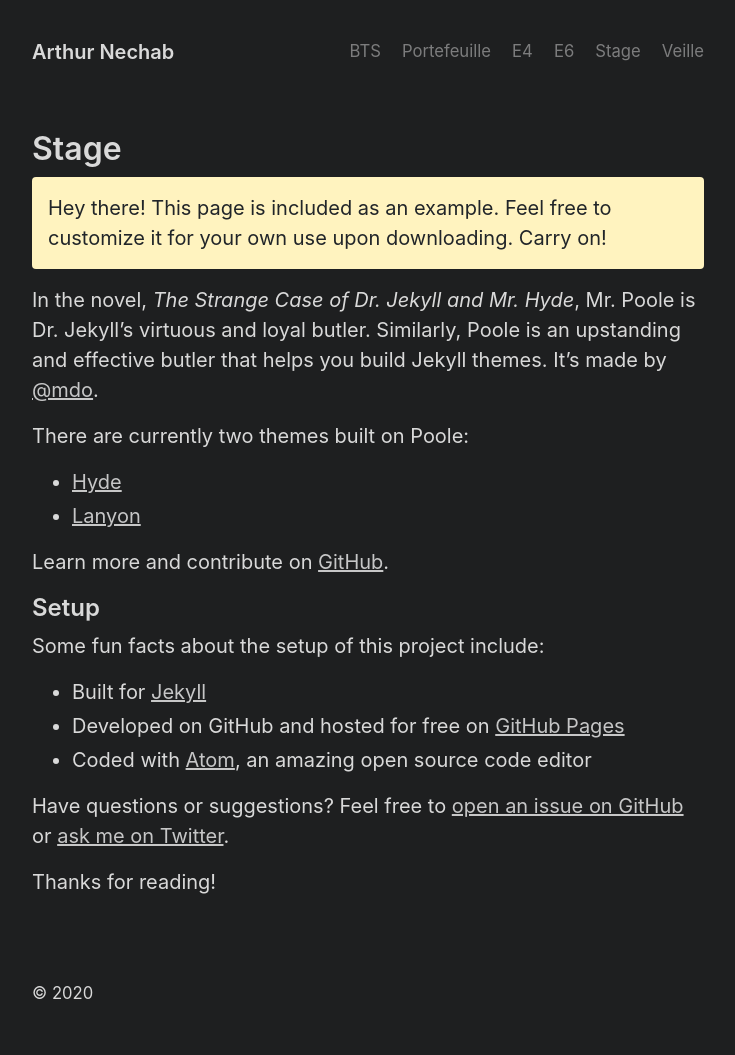
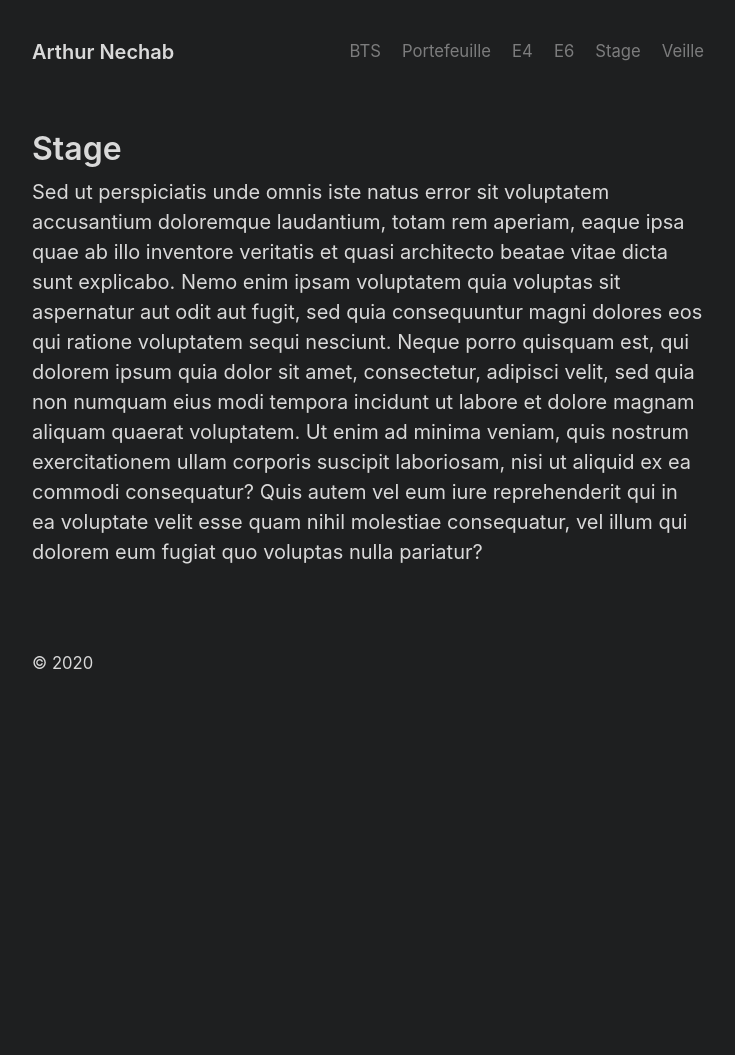
Before and after one commit to arthur-nechab/portfolio, a Jekyll site: the page built from stage.md, in a window 1280 px wide. Shown: the whole page, without its empty margins (272-1007 px from the left). Built offline with Jekyll 4.4.1, drawn with Linux system fonts in a browser that asks for light colours; after the commit the page ends 900 px from its top, so only the background shows below that.

Commit message:
Update stage.md

```diff
--- a/stage.md
+++ b/stage.md
@@ -3,27 +3,4 @@
 title: Stage
 ---
 
-<p class="message">
-  Hey there! This page is included as an example. Feel free to customize it for your own use upon downloading. Carry on!
-</p>
-
-In the novel, *The Strange Case of Dr. Jekyll and Mr. Hyde*, Mr. Poole is Dr. Jekyll's virtuous and loyal butler. Similarly, Poole is an upstanding and effective butler that helps you build Jekyll themes. It's made by [@mdo](https://twitter.com/mdo).
-
-There are currently two themes built on Poole:
-
-- [Hyde](https://hyde.getpoole.com)
-- [Lanyon](https://lanyon.getpoole.com)
-
-Learn more and contribute on [GitHub](https://github.com/poole).
-
-## Setup
-
-Some fun facts about the setup of this project include:
-
-- Built for [Jekyll](https://jekyllrb.com)
-- Developed on GitHub and hosted for free on [GitHub Pages](https://pages.github.com)
-- Coded with [Atom](https://atom.io), an amazing open source code editor
-
-Have questions or suggestions? Feel free to [open an issue on GitHub](https://github.com/poole/poole/issues/new) or [ask me on Twitter](https://twitter.com/mdo).
-
-Thanks for reading!
+Sed ut perspiciatis unde omnis iste natus error sit voluptatem accusantium doloremque laudantium, totam rem aperiam, eaque ipsa quae ab illo inventore veritatis et quasi architecto beatae vitae dicta sunt explicabo. Nemo enim ipsam voluptatem quia voluptas sit aspernatur aut odit aut fugit, sed quia consequuntur magni dolores eos qui ratione voluptatem sequi nesciunt. Neque porro quisquam est, qui dolorem ipsum quia dolor sit amet, consectetur, adipisci velit, sed quia non numquam eius modi tempora incidunt ut labore et dolore magnam aliquam quaerat voluptatem. Ut enim ad minima veniam, quis nostrum exercitationem ullam corporis suscipit laboriosam, nisi ut aliquid ex ea commodi consequatur? Quis autem vel eum iure reprehenderit qui in ea voluptate velit esse quam nihil molestiae consequatur, vel illum qui dolorem eum fugiat quo voluptas nulla pariatur?
```
